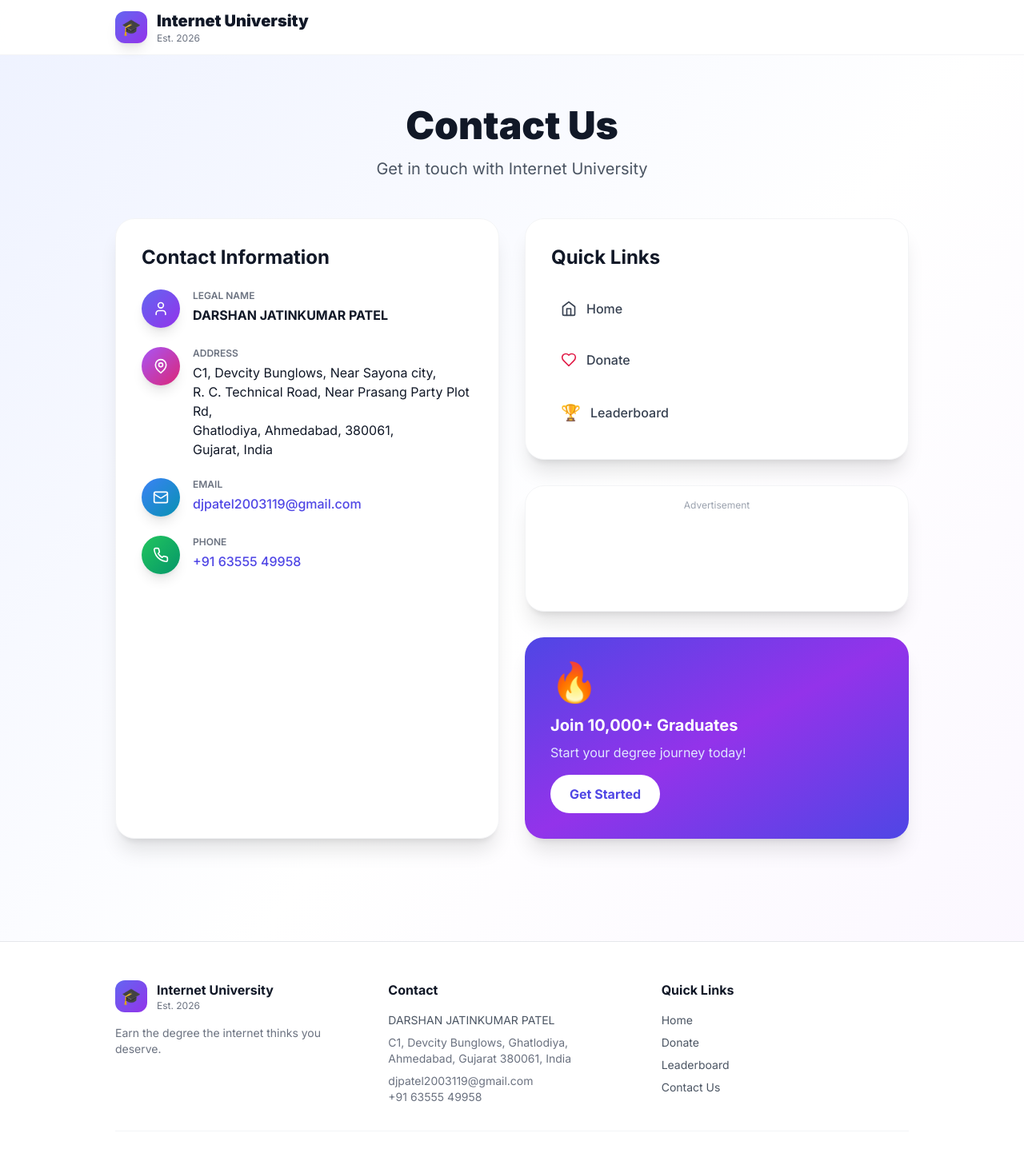
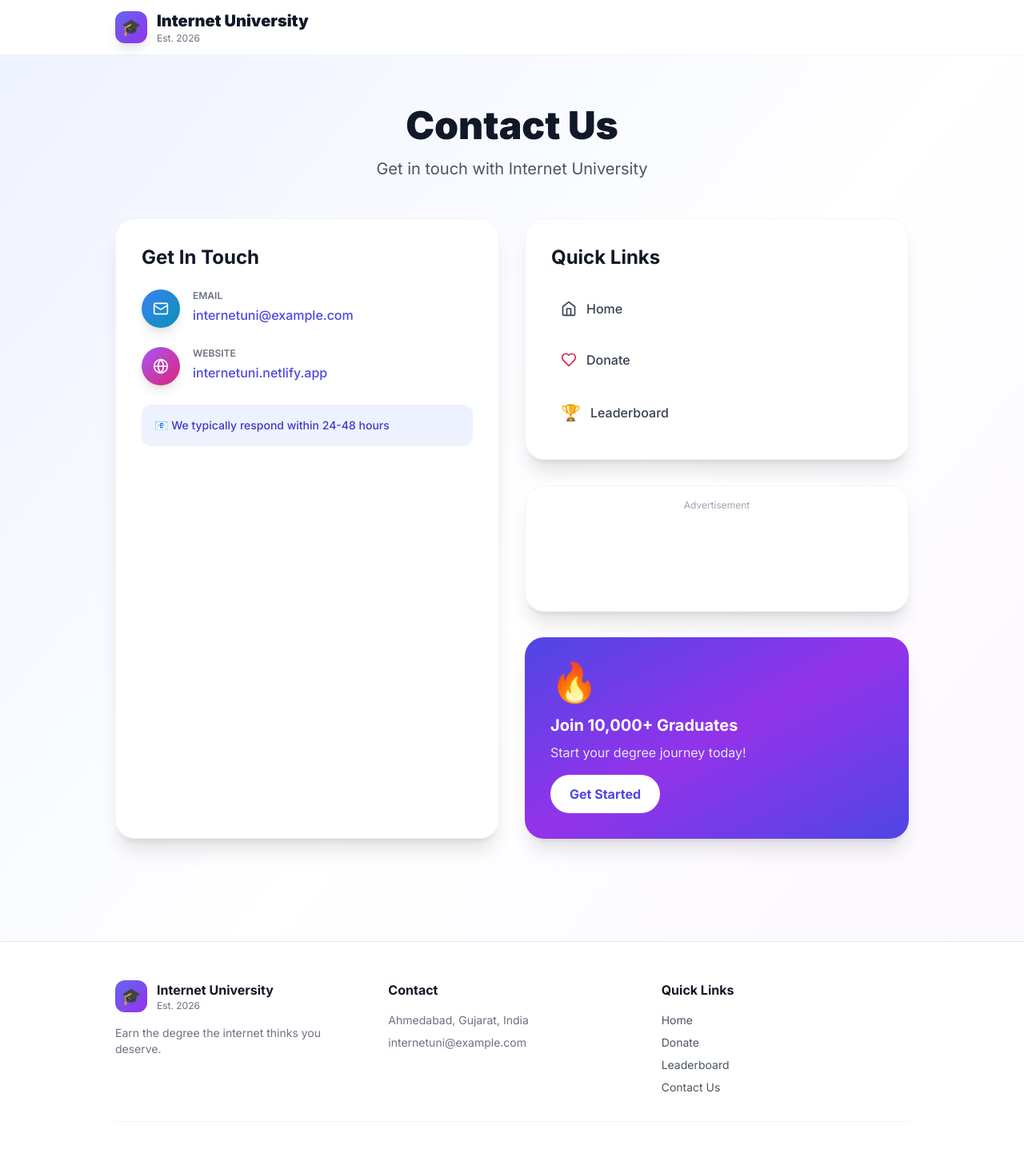
Before and after one commit to DJp119/internet-university, a Next.js app: page /contact in a window 1280 px wide. Shown: the top 1437 px of the page at 80% size. Built offline with nearby package versions, Linux system fonts and the light colour scheme.

Commit message:
update   detail

```diff
--- a/src/app/certificate/[id]/page.tsx
+++ b/src/app/certificate/[id]/page.tsx
@@ -356,16 +356,11 @@ export default function CertificatePage() {
             {/* Contact Info */}
             <div>
               <h4 className="font-bold text-gray-900 mb-4">Contact</h4>
-              <p className="text-sm text-gray-600 mb-2">DARSHAN JATINKUMAR PATEL</p>
               <p className="text-sm text-gray-500 mb-2">
-                C1, Devcity Bunglows, Ghatlodiya,<br />
-                Ahmedabad, Gujarat 380061, India
+                Ahmedabad, Gujarat, India
               </p>
               <p className="text-sm text-gray-500">
-                <a href="mailto:djpatel2003119@gmail.com" className="hover:text-indigo-600">djpatel2003119@gmail.com</a>
-              </p>
-              <p className="text-sm text-gray-500">
-                <a href="tel:+916355549958" className="hover:text-indigo-600">+91 63555 49958</a>
+                <a href="mailto:internetuni@example.com" className="hover:text-indigo-600">internetuni@example.com</a>
               </p>
             </div>
 
--- a/src/app/contact/page.tsx
+++ b/src/app/contact/page.tsx
@@ -1,7 +1,7 @@
 'use client';
 
 import Link from 'next/link';
-import { Home, Mail, Phone, MapPin, User, Heart } from 'lucide-react';
+import { Home, Mail, Globe, Heart } from 'lucide-react';
 import AdBanner from '@/components/ads/AdBanner';
 
 export default function ContactPage() {
@@ -36,36 +36,9 @@ export default function ContactPage() {
           {/* Contact Information Card */}
           <div className="bg-white rounded-3xl shadow-xl border border-gray-100 p-8 slide-up">
             <h2 className="text-2xl font-bold text-gray-900 mb-6">
-              Contact Information
+              Get In Touch
             </h2>
             <div className="space-y-6">
-              {/* Legal Name */}
-              <div className="flex items-start gap-4">
-                <div className="w-12 h-12 bg-gradient-to-br from-indigo-500 to-purple-600 rounded-full flex items-center justify-center flex-shrink-0 shadow-lg">
-                  <User className="text-white" size={20} />
-                </div>
-                <div>
-                  <p className="text-xs text-gray-500 uppercase font-semibold mb-1">Legal Name</p>
-                  <p className="text-gray-900 font-bold">DARSHAN JATINKUMAR PATEL</p>
-                </div>
-              </div>
-
-              {/* Address */}
-              <div className="flex items-start gap-4">
-                <div className="w-12 h-12 bg-gradient-to-br from-purple-500 to-pink-600 rounded-full flex items-center justify-center flex-shrink-0 shadow-lg">
-                  <MapPin className="text-white" size={20} />
-                </div>
-                <div>
-                  <p className="text-xs text-gray-500 uppercase font-semibold mb-1">Address</p>
-                  <p className="text-gray-900">
-                    C1, Devcity Bunglows, Near Sayona city,<br />
-                    R. C. Technical Road, Near Prasang Party Plot Rd,<br />
-                    Ghatlodiya, Ahmedabad, 380061,<br />
-                    Gujarat, India
-                  </p>
-                </div>
-              </div>
-
               {/* Email */}
               <div className="flex items-start gap-4">
                 <div className="w-12 h-12 bg-gradient-to-br from-blue-500 to-cyan-600 rounded-full flex items-center justify-center flex-shrink-0 shadow-lg">
@@ -73,23 +46,30 @@ export default function ContactPage() {
                 </div>
                 <div>
                   <p className="text-xs text-gray-500 uppercase font-semibold mb-1">Email</p>
-                  <a href="mailto:djpatel2003119@gmail.com" className="text-indigo-600 hover:underline font-medium">
-                    djpatel2003119@gmail.com
+                  <a href="mailto:internetuni@example.com" className="text-indigo-600 hover:underline font-medium">
+                    internetuni@example.com
                   </a>
                 </div>
               </div>
 
-              {/* Phone */}
+              {/* Website */}
               <div className="flex items-start gap-4">
-                <div className="w-12 h-12 bg-gradient-to-br from-green-500 to-emerald-600 rounded-full flex items-center justify-center flex-shrink-0 shadow-lg">
-                  <Phone className="text-white" size={20} />
+                <div className="w-12 h-12 bg-gradient-to-br from-purple-500 to-pink-600 rounded-full flex items-center justify-center flex-shrink-0 shadow-lg">
+                  <Globe className="text-white" size={20} />
                 </div>
                 <div>
-                  <p className="text-xs text-gray-500 uppercase font-semibold mb-1">Phone</p>
-                  <a href="tel:+916355549958" className="text-indigo-600 hover:underline font-medium">
-                    +91 63555 49958
+                  <p className="text-xs text-gray-500 uppercase font-semibold mb-1">Website</p>
+                  <a href="https://internetuni.netlify.app" className="text-indigo-600 hover:underline font-medium">
+                    internetuni.netlify.app
                   </a>
                 </div>
+              </div>
+
+              {/* Response Time */}
+              <div className="bg-indigo-50 rounded-xl p-4 mt-6">
+                <p className="text-sm text-indigo-700 font-medium">
+                  📧 We typically respond within 24-48 hours
+                </p>
               </div>
             </div>
           </div>
@@ -157,16 +137,11 @@ export default function ContactPage() {
             {/* Contact Info */}
             <div>
               <h4 className="font-bold text-gray-900 mb-4">Contact</h4>
-              <p className="text-sm text-gray-600 mb-2">DARSHAN JATINKUMAR PATEL</p>
               <p className="text-sm text-gray-500 mb-2">
-                C1, Devcity Bunglows, Ghatlodiya,<br />
-                Ahmedabad, Gujarat 380061, India
+                Ahmedabad, Gujarat, India
               </p>
               <p className="text-sm text-gray-500">
-                <a href="mailto:djpatel2003119@gmail.com" className="hover:text-indigo-600">djpatel2003119@gmail.com</a>
-              </p>
-              <p className="text-sm text-gray-500">
-                <a href="tel:+916355549958" className="hover:text-indigo-600">+91 63555 49958</a>
+                <a href="mailto:internetuni@example.com" className="hover:text-indigo-600">internetuni@example.com</a>
               </p>
             </div>
 
--- a/src/app/legal/privacy/page.tsx
+++ b/src/app/legal/privacy/page.tsx
@@ -151,7 +151,7 @@ const sections = [
     content: [
       {
         heading: 'Privacy Contact Information',
-        text: 'For privacy-related questions, please contact us at djpatel2003119@gmail.com or write to us at C1, Devcity Bunglows, Ghatlodiya, Ahmedabad, Gujarat 380061, India.',
+        text: 'For privacy-related questions, please contact us at internetuni@example.com.',
       },
     ],
   },
--- a/src/app/legal/refund/page.tsx
+++ b/src/app/legal/refund/page.tsx
@@ -33,7 +33,7 @@ const processSteps = [
   {
     step: '1',
     title: 'Contact Us',
-    desc: 'Email us at djpatel2003119@gmail.com with your issue and we will get back to you.',
+    desc: 'Email us at darshan2003911@gmail.com with your issue and we will get back to you.',
     icon: Mail,
     color: 'from-[#E11D48] to-[#FB7185]',
   },
@@ -268,7 +268,7 @@ export default function RefundPage() {
             We typically respond within 24 hours.
           </p>
           <a
-            href="mailto:djpatel2003119@gmail.com"
+            href="mailto:darshan2003911@gmail.com"
             className="inline-flex items-center gap-2 bg-white text-[#E11D48] px-8 py-4 rounded-full text-lg font-black shadow-xl hover:shadow-2xl hover:scale-105 transition-all duration-300 cursor-pointer"
           >
             Email Us
--- a/src/app/legal/terms/page.tsx
+++ b/src/app/legal/terms/page.tsx
@@ -85,7 +85,7 @@ const sections = [
   {
     icon: UserCheck,
     title: '12. Contact Information',
-    content: `For questions about these Terms of Service, please contact us at djpatel2003119@gmail.com or +91 63555 49958. We will respond to inquiries within a reasonable timeframe.`,
+    content: `For questions about these Terms of Service, please contact us at darshan2003911@gmail.com We will respond to inquiries within a reasonable timeframe.`,
     color: 'from-pink-500 to-rose-500',
   },
 ];
```
